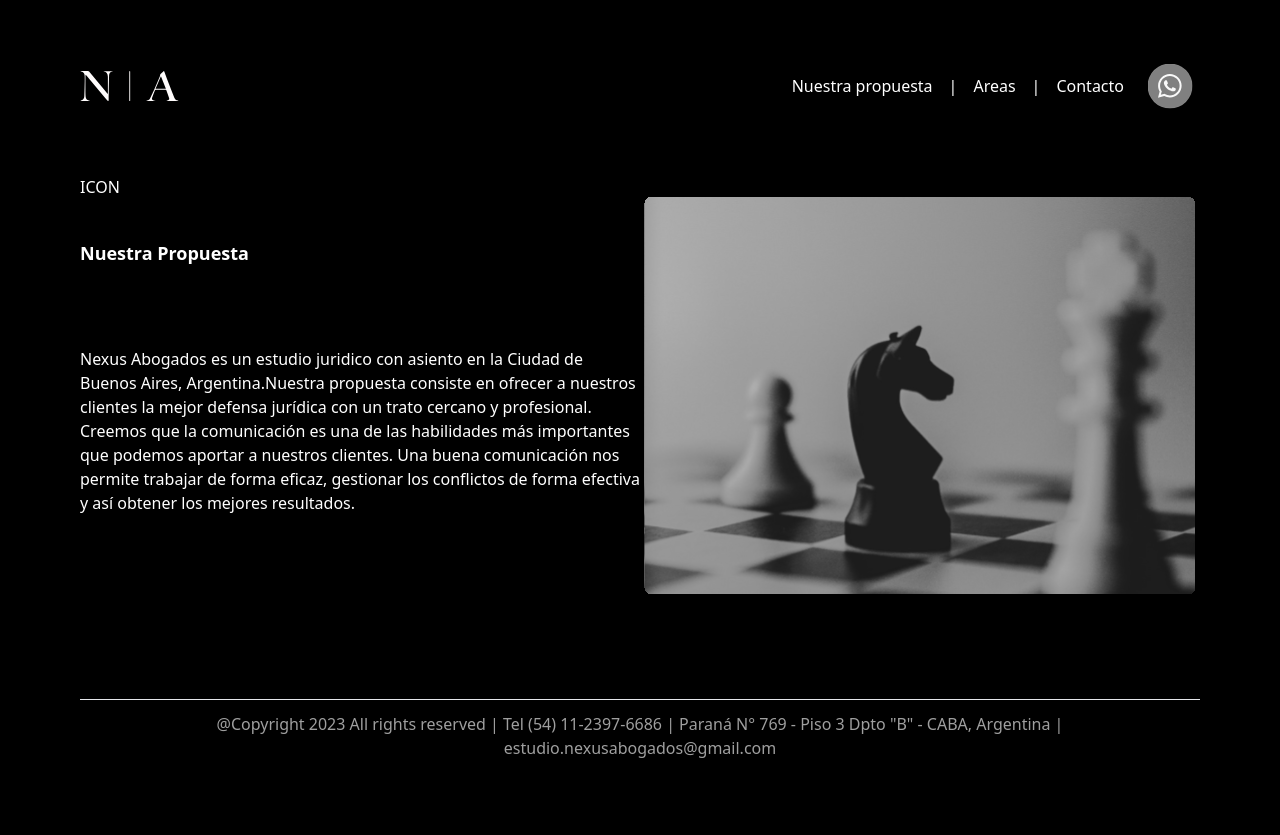
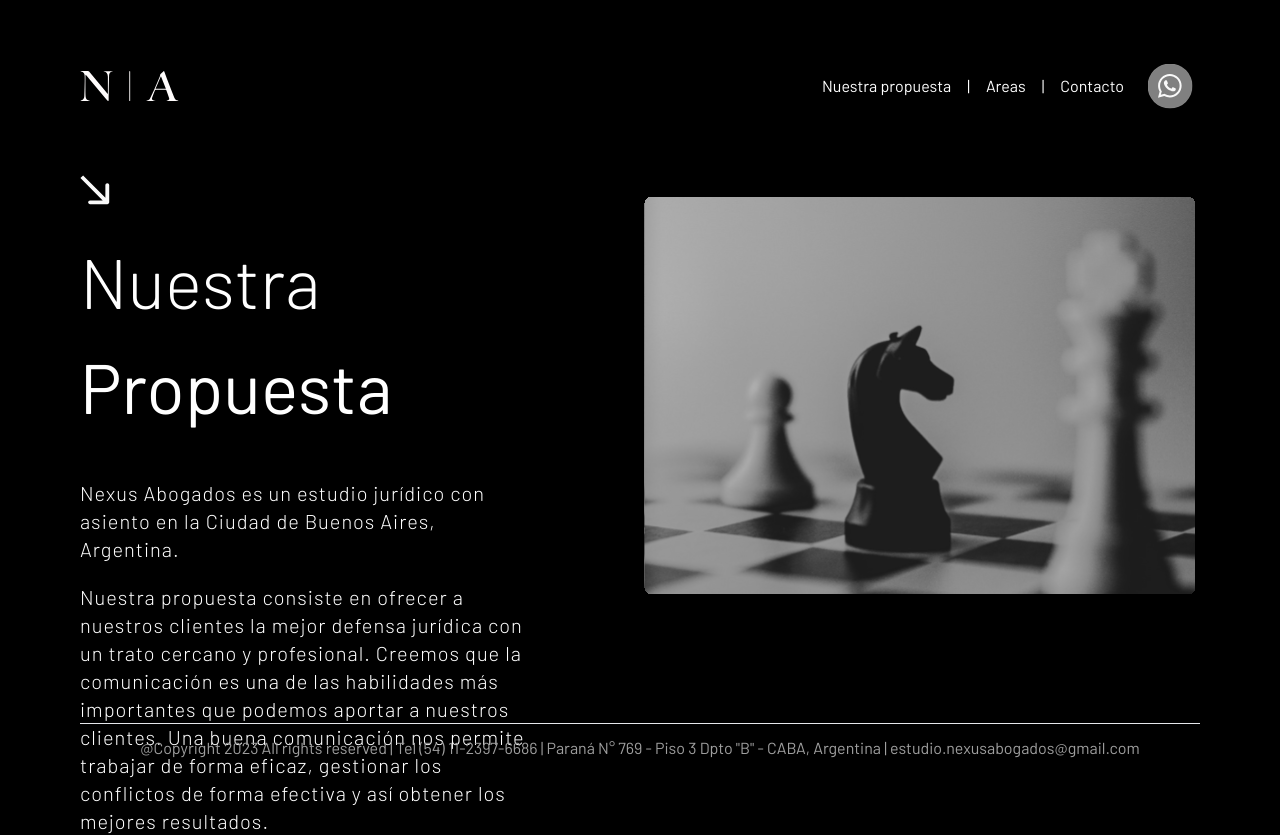
Before and after one commit to Leanz652/nexus-app, a React (Vite) app: page /propuesta in a window 1280 px wide. Before the commit the page ends 800 px from the top, so only its background shows below. Built offline with nearby package versions, Linux system fonts and the light colour scheme.

Commit message:
Ajustes layout y home

```diff
--- a/index.html
+++ b/index.html
@@ -1,13 +1,16 @@
-<!doctype html>
+<!DOCTYPE html>
 <html lang="en">
   <head>
     <meta charset="UTF-8" />
-    <link rel="icon" type="image/svg+xml" href="/vite.svg" />
+    <link rel="icon" type="image/svg+xml" href="/src/assets/logo.svg" />
     <meta name="viewport" content="width=device-width, initial-scale=1.0" />
-    <title>Vite + React</title>
+    <title>Nexus Abogados</title>
+    <link rel="preconnect" href="https://fonts.googleapis.com" />
+    <link rel="preconnect" href="https://fonts.gstatic.com" crossorigin />
+    <link href="https://fonts.googleapis.com/css2?family=Barlow:wght@300;400;600;700;800&display=swap" rel="stylesheet" />
   </head>
   <body>
-    <div style="display: flex; height: 100%; width: 100%; position: relative;" id="root"></div>
+    <div style="display: flex; height: 100%; width: 100%; position: relative" id="root"></div>
     <script type="module" src="/src/main.jsx"></script>
   </body>
 </html>
--- a/src/App.jsx
+++ b/src/App.jsx
@@ -1,5 +1,5 @@
-import {Home, Navbar, Footer, Propuesta, Area} from "./components";
-import { Route, BrowserRouter as Router, Routes } from "react-router-dom";
+import { Home, Navbar, Footer, Propuesta, Area, Contacto } from './components';
+import { Route, BrowserRouter as Router, Routes } from 'react-router-dom';
 
 function App() {
   return (
@@ -8,9 +8,9 @@ function App() {
         <Navbar />
         <Routes>
           <Route path="/" element={<Home />} />
-          <Route path="/propuesta" element={<Propuesta/>} />
-          <Route path="/area" element={<Area/>} />
-          <Route path="/contacto" element={<Propuesta/>} />
+          <Route path="/propuesta" element={<Propuesta />} />
+          <Route path="/area" element={<Area />} />
+          <Route path="/contacto" element={<Contacto />} />
         </Routes>
         <Footer />
       </Router>
--- a/src/components/Area.jsx
+++ b/src/components/Area.jsx
@@ -1,27 +1,33 @@
-import LayoutMidPage from "./LayoutMidPage"
-import BuildingImg from "../assets/buildings_midpage.svg"
-import LayoutContent from "./LayoutContent";
-
-
+import LayoutMidPage from './LayoutMidPage';
+import BuildingImg from '../assets/buildings_midpage.svg';
+import LayoutContent from './LayoutContent';
 
 const Area = () => {
-
-  const title = 'Areas'
+  const title = 'Areas';
 
   return (
-    <LayoutContent imageUrl={BuildingImg} >
-    <LayoutMidPage title={title} >
-    <div>
-      <span>Nexus Abogados es un estudio juridico con asiento en la Ciudad de Buenos Aires, Argentina.</span>
-      <span>Nuestra propuesta consiste en ofrecer a nuestros clientes la mejor defensa jurídica con un trato cercano y profesional.
-        Creemos que la comunicación es una de las habilidades más importantes que podemos aportar a nuestros clientes.
-        Una buena comunicación nos permite trabajar de forma eficaz,
-        gestionar los conflictos de forma efectiva y así obtener los mejores resultados.</span>
-    </div>
-    </LayoutMidPage>
+    <LayoutContent imageUrl={BuildingImg}>
+      <LayoutMidPage
+        title={
+          <>
+            <strong>{title}</strong>
+          </>
+        }
+      >
+        <div className="tracking-wider text-xl font-thin">
+          <div className="mb-5 ">
+            <span>Somos un equipo de abogados multidisciplinarios</span>
+          </div>
+          <div className="">
+            <span>
+              Nuestra propuesta consiste en ofrecer a nuestros clientes la mejor defensa jurídica con un trato cercano y profesional. Creemos que la
+              comunicación es una de las habilidades más importantes que podemos aportar a nuestros clientes. Una buena comunicación nos permite
+              trabajar de forma eficaz, gestionar los conflictos de forma efectiva y así obtener los mejores resultados.
+            </span>
+          </div>
+        </div>
+      </LayoutMidPage>
     </LayoutContent>
-
-
   );
 };
 
--- a/src/components/Home.jsx
+++ b/src/components/Home.jsx
@@ -1,15 +1,11 @@
 const Home = () => {
   return (
     //Le puse el background MD.
-    <div className="h-full flex items-center bg-center bg-[url('./assets/buildings_background_md.svg')]">
+    <div className="h-full flex items-center bg-center bg-cover bg-[url('./assets/buildings_background_md.svg')]">
       <div className="sm:px-20 px-10 mt-10 sm:mt-0">
-        <h5 className="tracking-widest text-sm">BIENVENIDOS</h5>
-        <h1 className="text-[50px] sm:text-[60px] font-semibold tracking-wide mt-6 leading-[50px] sm:leading-normal">
-          Nexus Abogados
-        </h1>
-        <h2 className="text-[20px] mt-5 sm:text-[40px] tracking-wider">
-          Soluciones Integrales.
-        </h2>
+        <h5 className="tracking-[12px] text-2xl">BIENVENIDOS</h5>
+        <h1 className="text-[50px] sm:text-[110px] font-semibold tracking-wide mt-14 leading-[50px] sm:leading-[90px]">Nexus Abogados</h1>
+        <h2 className="text-[20px] mt-5 sm:text-[70px] tracking-wider">Soluciones Integrales.</h2>
       </div>
     </div>
   );
--- a/src/components/LayoutMidPage.jsx
+++ b/src/components/LayoutMidPage.jsx
@@ -1,12 +1,17 @@
 /* eslint-disable react/prop-types */
+import arrowLogo from '../assets/Arrow.svg';
+
 const LayoutMidPage = ({ title, children }) => {
-    return (
-        <div className="flex flex-col">
-        <div className=" text-left mb-10">ICON</div>
-        <h2 className="text-lg font-semibold mb-20 ">{title}</h2>
-        {children}
+  return (
+    <div className="flex flex-col w-4/5">
+      <div className="mb-6">
+        <img src={arrowLogo} alt="arrow" height={30} width={30} />
       </div>
-      );
-    }
+
+      <h2 className="text-[70px] mb-10 font-thin">{title}</h2>
+      {children}
+    </div>
+  );
+};
 
 export default LayoutMidPage;
--- a/src/components/Propuesta.jsx
+++ b/src/components/Propuesta.jsx
@@ -1,27 +1,35 @@
-import LayoutMidPage from "./LayoutMidPage"
-import ChessImg from "../assets/chess.svg"
-import LayoutContent from "./LayoutContent";
-
-
+import LayoutMidPage from './LayoutMidPage';
+import ChessImg from '../assets/chess.svg';
+import LayoutContent from './LayoutContent';
 
 const Propuesta = () => {
-
-  const title = 'Nuestra Propuesta'
+  const normalText = 'Nuestra ';
+  const boldText = 'Propuesta';
 
   return (
-    <LayoutContent imageUrl={ChessImg} >
-    <LayoutMidPage title={title} >
-    <div>
-      <span>Nexus Abogados es un estudio juridico con asiento en la Ciudad de Buenos Aires, Argentina.</span>
-      <span>Nuestra propuesta consiste en ofrecer a nuestros clientes la mejor defensa jurídica con un trato cercano y profesional.
-        Creemos que la comunicación es una de las habilidades más importantes que podemos aportar a nuestros clientes.
-        Una buena comunicación nos permite trabajar de forma eficaz,
-        gestionar los conflictos de forma efectiva y así obtener los mejores resultados.</span>
-    </div>
-    </LayoutMidPage>
+    <LayoutContent imageUrl={ChessImg}>
+      <LayoutMidPage
+        title={
+          <>
+            <span>{normalText}</span>
+            <strong>{boldText}</strong>
+          </>
+        }
+      >
+        <div className="tracking-wider text-xl font-thin">
+          <div className="mb-5 ">
+            <span>Nexus Abogados es un estudio jurídico con asiento en la Ciudad de Buenos Aires, Argentina.</span>
+          </div>
+          <div className="">
+            <span>
+              Nuestra propuesta consiste en ofrecer a nuestros clientes la mejor defensa jurídica con un trato cercano y profesional. Creemos que la
+              comunicación es una de las habilidades más importantes que podemos aportar a nuestros clientes. Una buena comunicación nos permite
+              trabajar de forma eficaz, gestionar los conflictos de forma efectiva y así obtener los mejores resultados.
+            </span>
+          </div>
+        </div>
+      </LayoutMidPage>
     </LayoutContent>
-
-
   );
 };
 
--- a/src/index.css
+++ b/src/index.css
@@ -5,4 +5,5 @@
 body {
   color: white;
   background-color: black;
+  font-family: 'Barlow', sans-serif;
 }
```
Also changed, not shown: src/assets/Arrow.svg (added), src/assets/buildings_midpage.svg.
